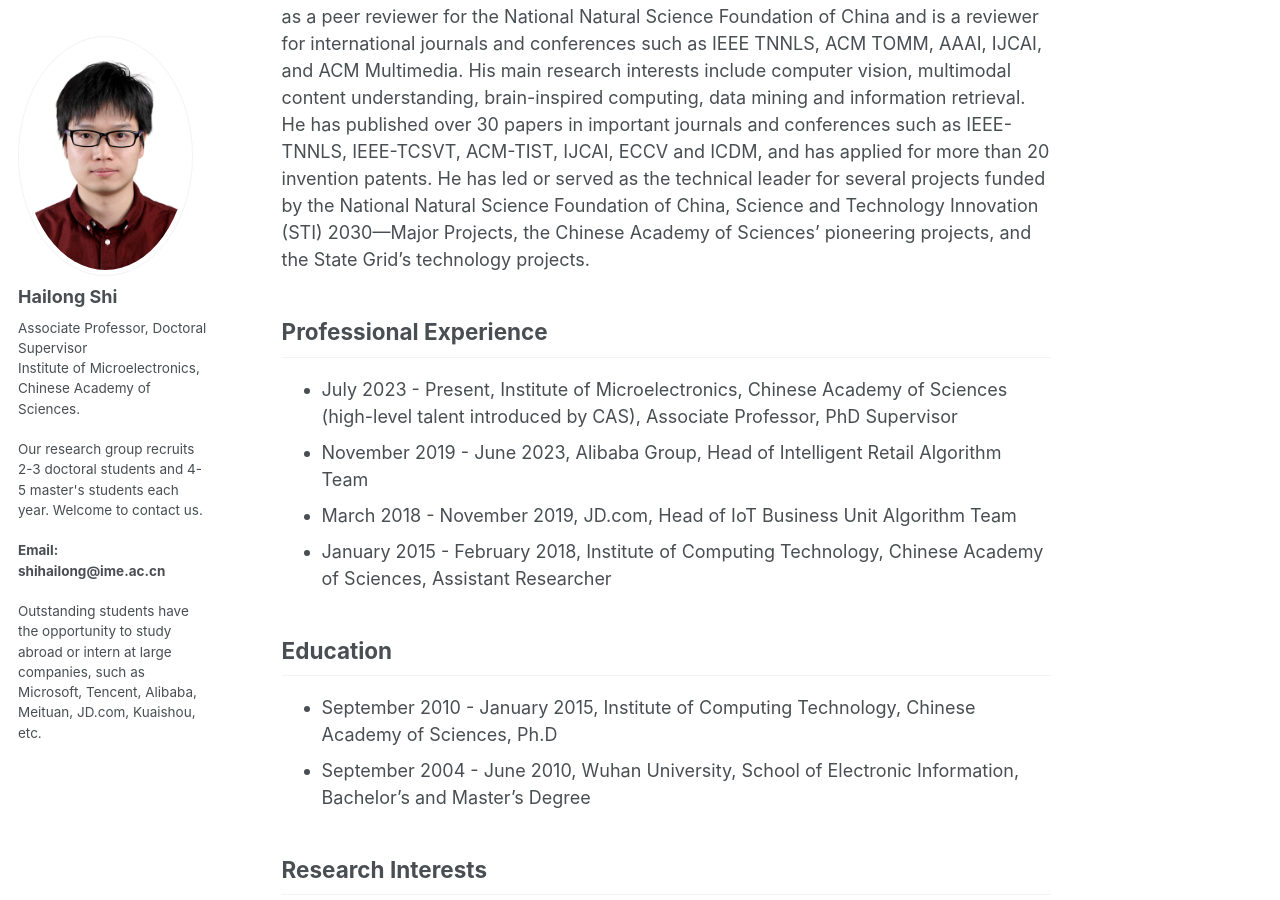
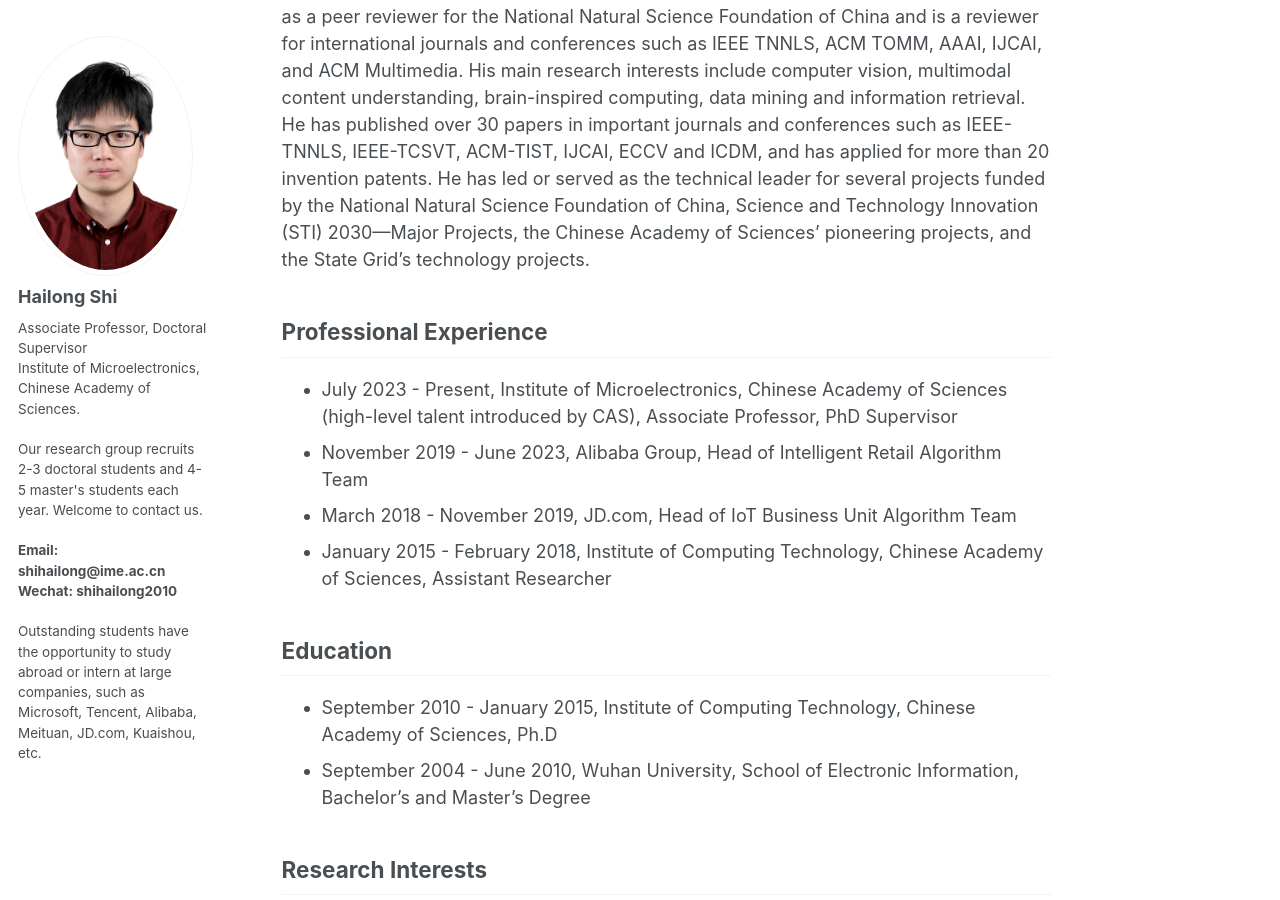
Before and after one commit to shihailong2023/shihailong2023.github.io, a Jekyll site: the page built from _pages/about.md, in a window 1280 px wide and 900 px high, scrolled down 407 px. Built offline with Jekyll 4.4.1, drawn with Linux system fonts in a browser that asks for light colours.

Commit message:
Update _config.yml

```diff
--- a/_config.yml
+++ b/_config.yml
@@ -85,7 +85,8 @@ author:
   bio              : "Associate Professor, Doctoral Supervisor <br>
                       Institute of Microelectronics, Chinese Academy of Sciences. <br><br>
                       Our research group recruits 2-3 doctoral students and 4-5 master's students each year. Welcome to contact us.<br><br>
-                      <b>Email: shihailong@ime.ac.cn</b><br><br>
+                      <b>Email: shihailong@ime.ac.cn</b><br>
+                      <b>Wechat: shihailong2010</b><br><br>
                       Outstanding students have the opportunity to study abroad or intern at large companies,
                       such as Microsoft, Tencent, Alibaba, Meituan, JD.com, Kuaishou, etc.
                       "
```
